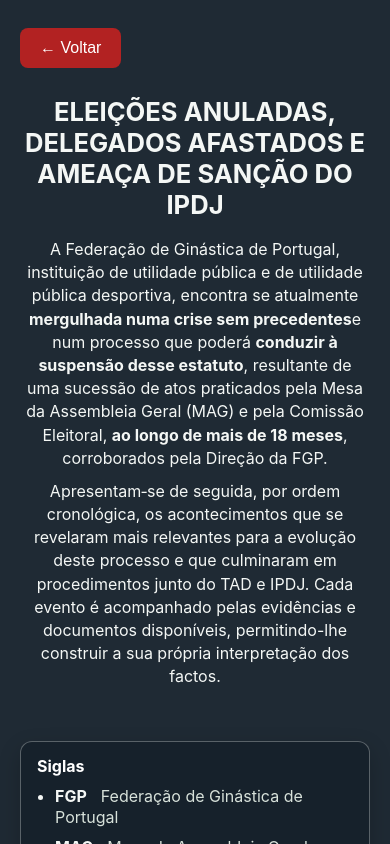
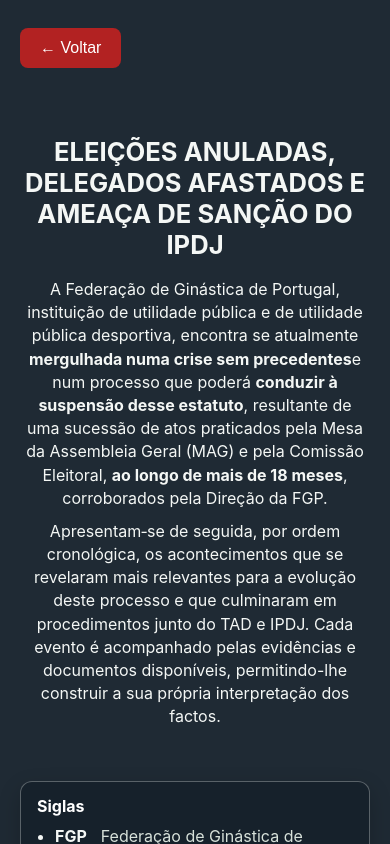
Before and after one commit to ginasticaPT/site, a React (Create React App) app: page /site/overview in a window 390 px wide. Shown: the top 844 px of the page. Built offline with nearby package versions, Linux system fonts and the light colour scheme; the HTML template or start-up script is replaced by a standard one.

Commit message:
Update Overview.css

```diff
--- a/src/styles/Overview.css
+++ b/src/styles/Overview.css
@@ -10,6 +10,7 @@
   margin: 0 auto 52px;
   text-align: center;
   position: relative;
+  padding-top: 84px;
 }
 
 .overview-header h1 {
@@ -151,10 +152,6 @@
   }
 
   .overview-header {
-    max-width: 1080px;
-    margin: 0 auto 52px;
-    text-align: center;
-    position: relative;
-    padding-top: 56px;
+    padding-top: 96px;
   }
 }
```
